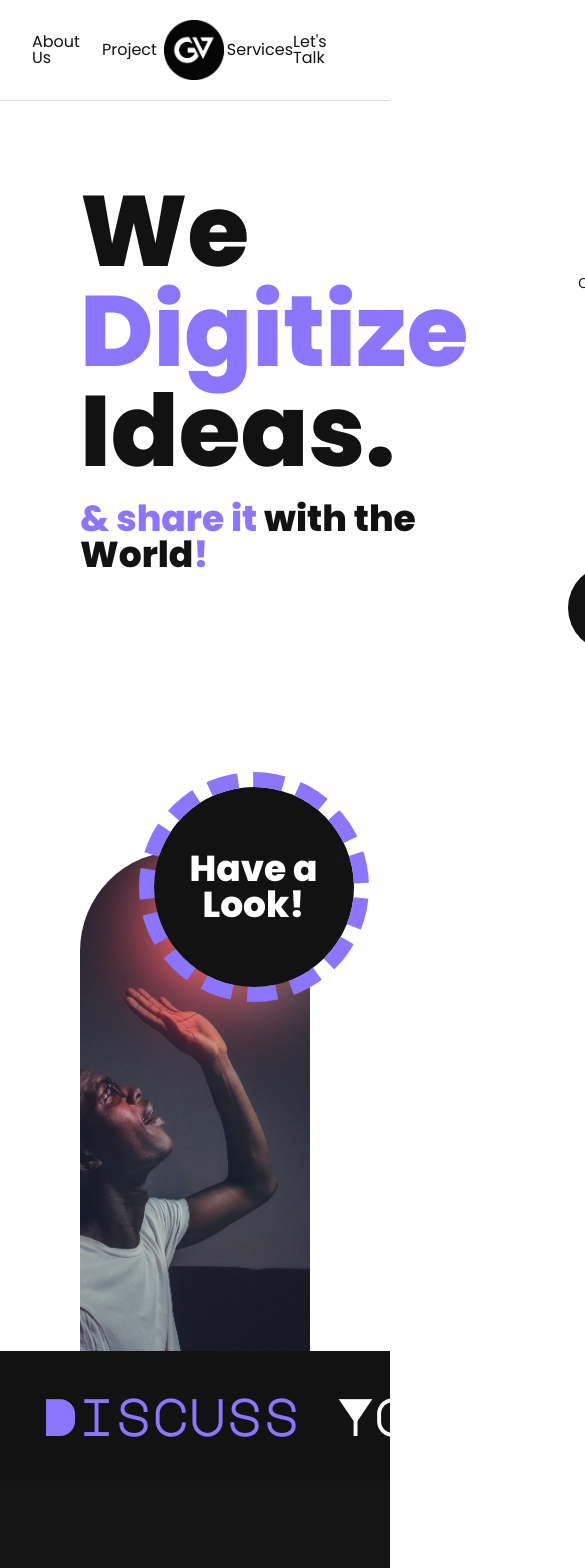
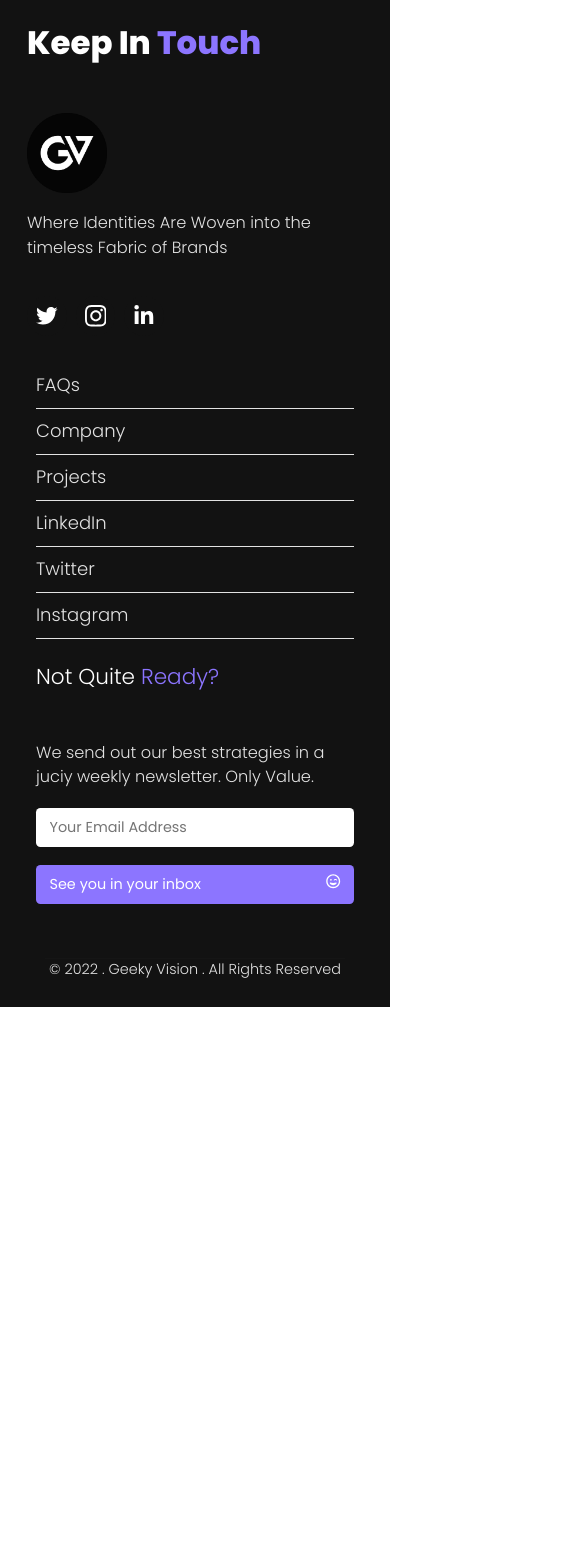
Before and after one commit to himakhaitan/GV-Website, a Next.js app: page / in a window 390 px wide. Shown: the top 1568 px of the page, 585 px wide, since content can reach past the window. After the commit the page ends 1007 px from the top, so only its background shows below. Built offline with nearby package versions, Linux system fonts and the light colour scheme.

Commit message:
Footer Made Responsive

```diff
--- a/pages/_app.js
+++ b/pages/_app.js
@@ -31,8 +31,8 @@ export default function App({ Component, pageProps }) {
         <link rel="icon" href="/brand/logo-1080x1080.png" />
       </Head>
       <main>
-        <Navigation />
-        <Component {...pageProps} />
+        {/* <Navigation />
+        <Component {...pageProps} /> */}
         <Footer />
       </main>
     </>
--- a/styles/globals.css
+++ b/styles/globals.css
@@ -26,6 +26,12 @@ html {
     1rem = 10px
   */
   font-size: 62.5%;
+}
+
+@media only screen and (max-width: 850px) {
+  html {
+    font-size: 56.25%;
+  }
 }
 
 body {
--- a/styles/layouts/Footer.module.css
+++ b/styles/layouts/Footer.module.css
@@ -5,6 +5,8 @@
   grid-template-columns: repeat(3, 1fr);
   grid-column-gap: 3rem;
 }
+
+
 
 
 .footer_social {
@@ -87,3 +89,26 @@
   font-weight: 300;
   color: var(--color-grey);
 }
+
+
+/* Media Query for Mobile Device */
+@media screen and (max-width: 480px) {
+  /* Changing the Layout */
+  .footer {
+    grid-template-columns: 1fr;
+    grid-row-gap: 3rem;
+    padding: 3rem;
+  }
+
+  /* Making Copyright Text Better */
+  .copyright {
+    background-color: var(--color-primary);
+    padding: 3rem 5rem;
+  }
+  .copyrightsub {
+    padding: 0rem 0rem;
+  }
+  .copyright_text {
+    text-align: center;
+  }
+}
```
